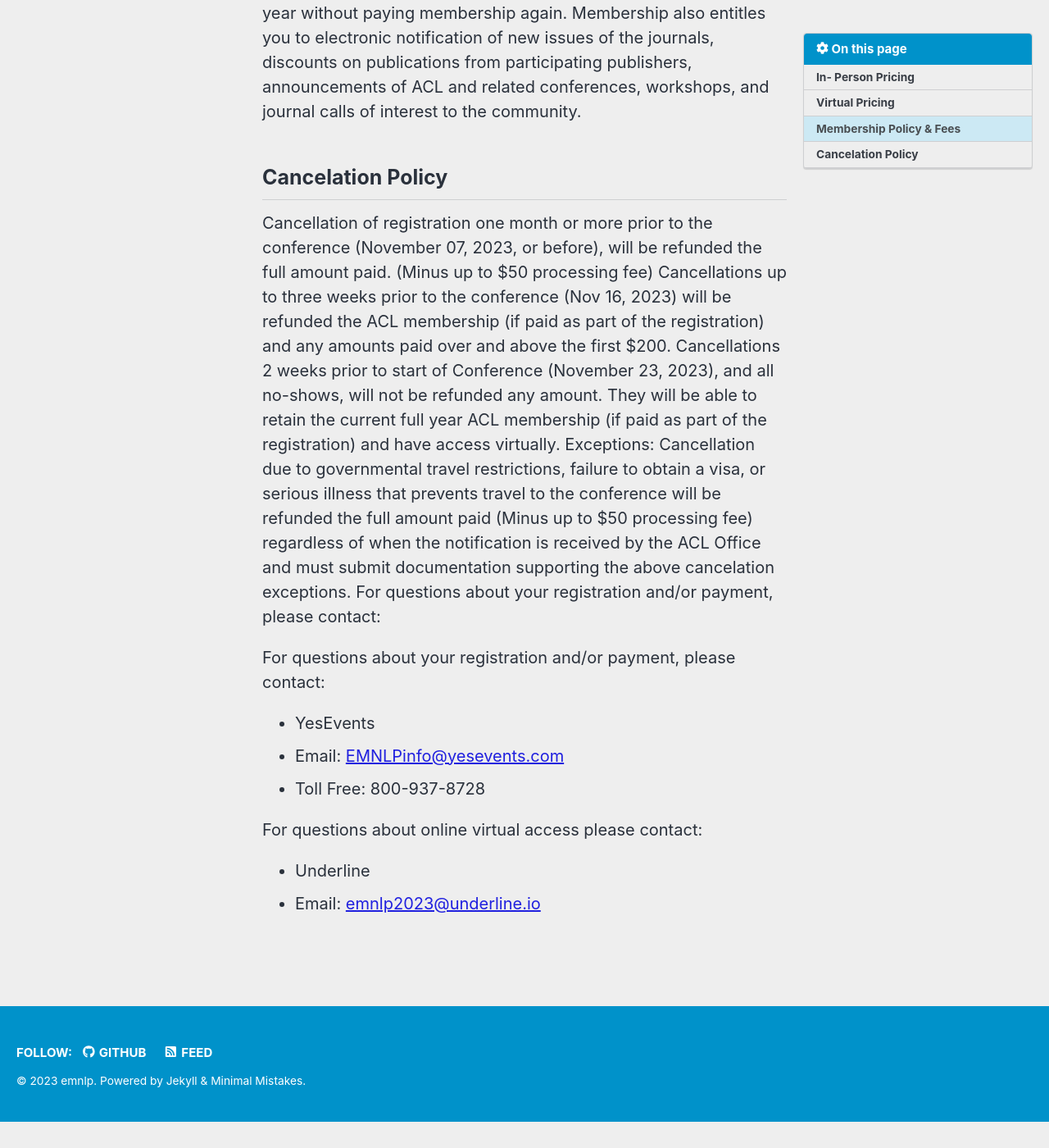
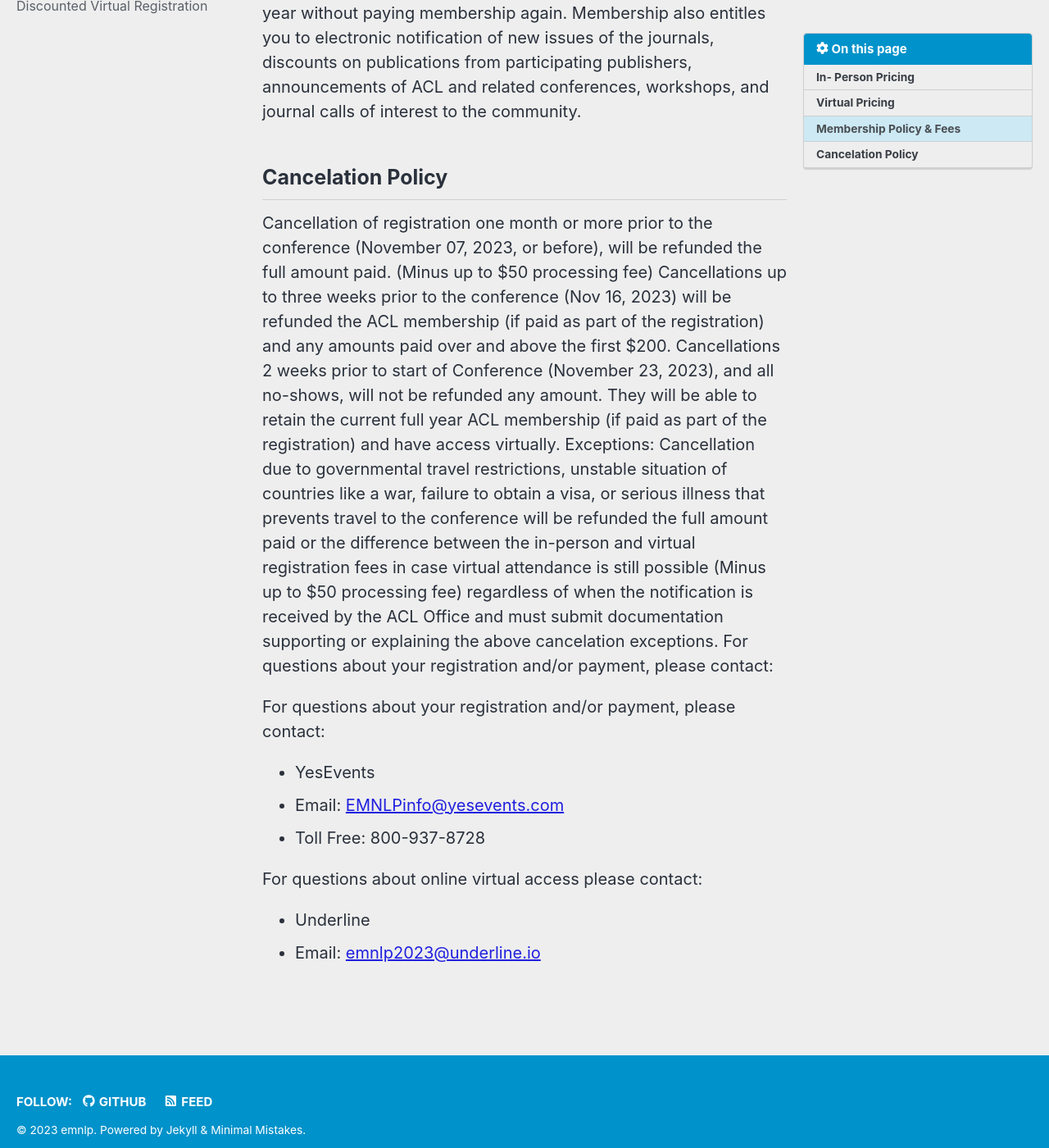
Before and after one commit to acl-org/emnlp-2023, a Jekyll site: the page built from _pages/registration.md, in a window 1280 px wide and 1400 px high, scrolled down 5299 px. Shown: the whole window at 82% size. Built offline with Jekyll 4.4.1, drawn with Linux system fonts in a browser that asks for light colours; cached includes are drawn as plain includes; nearby versions of some CDN libraries; before the commit the page ends 6667 px from its top, so only the background shows below that.

Commit message:
Update registration.md

```diff
--- a/_pages/registration.md
+++ b/_pages/registration.md
@@ -146,7 +146,7 @@
 ## Cancelation Policy
 Cancellation of registration one month or more prior to the conference (November 07, 2023, or before), will be refunded the full amount paid. (Minus up to $50 processing fee)
 Cancellations up to three weeks prior to the conference (Nov 16, 2023) will be refunded the ACL membership (if paid as part of the registration) and any amounts paid over and above the first $200. Cancellations 2 weeks prior to start of Conference (November 23, 2023), and all no-shows, will not be refunded any amount. They will be able to retain the current full year ACL membership (if paid as part of the registration) and have access virtually.
-Exceptions: Cancellation due to governmental travel restrictions, failure to obtain a visa, or serious illness that prevents travel to the conference will be refunded the full amount paid (Minus up to $50 processing fee) regardless of when the notification is received by the ACL Office and must submit documentation supporting the above cancelation exceptions.
+Exceptions: Cancellation due to governmental travel restrictions, unstable situation of countries like a war, failure to obtain a visa, or serious illness that prevents travel to the conference will be refunded the full amount paid or the difference between the in-person and virtual registration fees in case virtual attendance is still possible (Minus up to $50 processing fee) regardless of when the notification is received by the ACL Office and must submit documentation supporting or explaining the above cancelation exceptions.
 For questions about your registration and/or payment, please contact:
 
 
```
